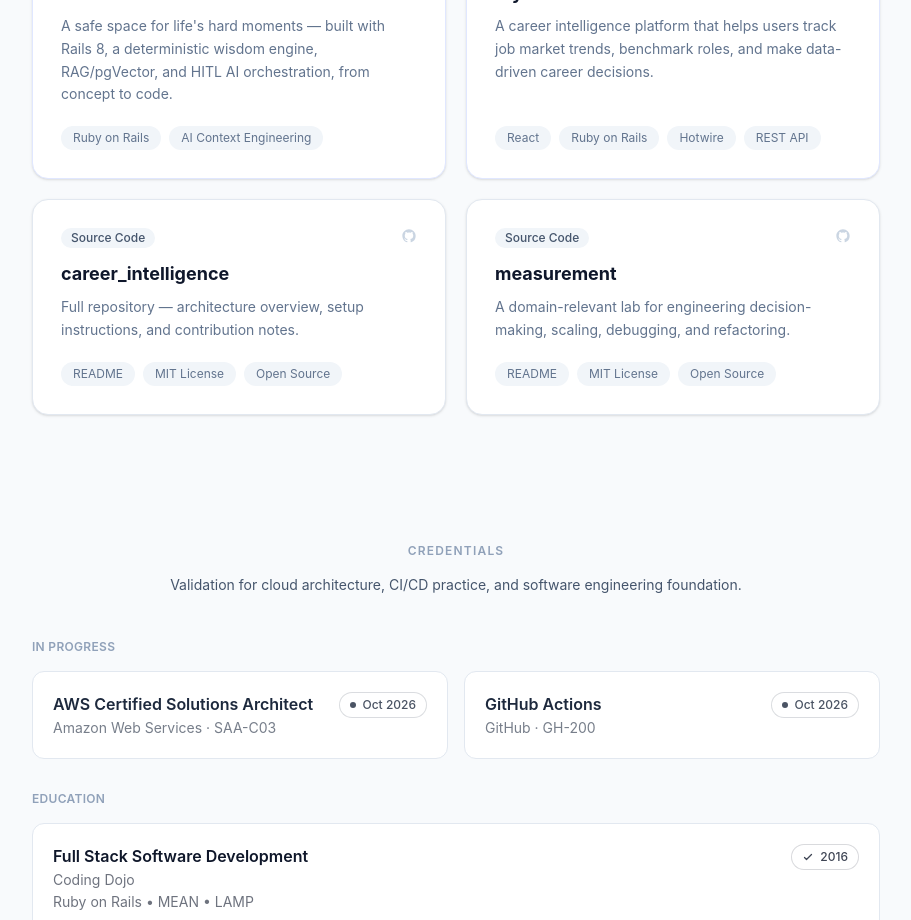
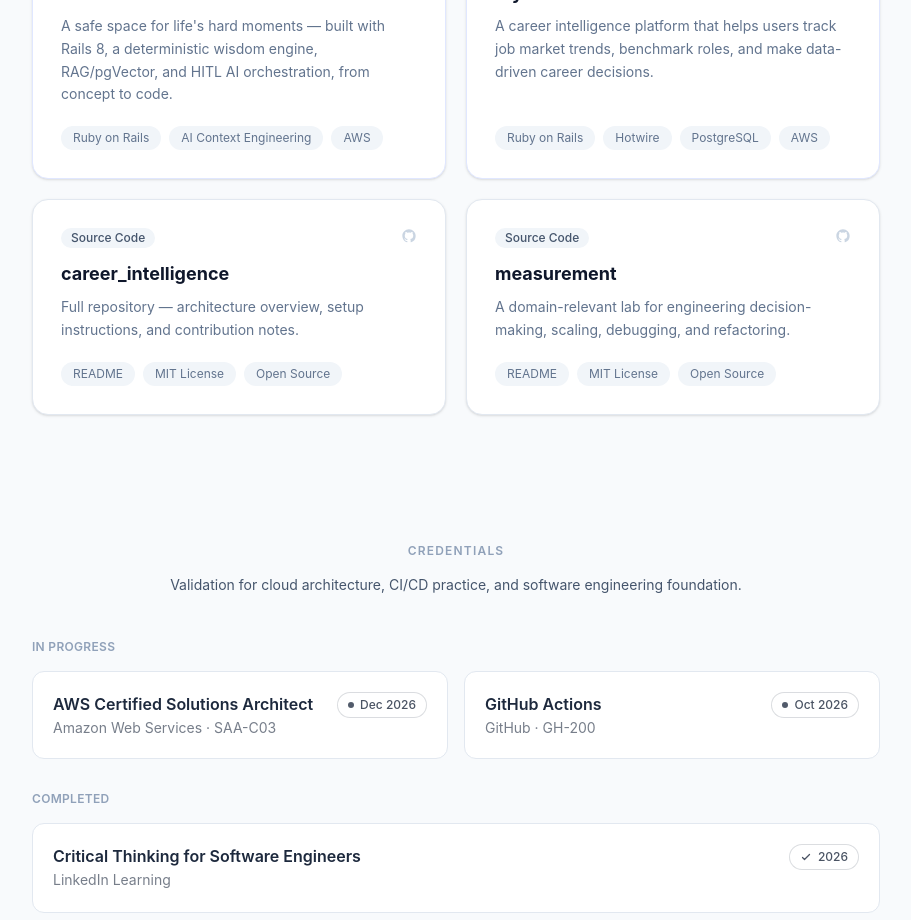
Before and after one commit to ntxtthomas/bio, a React (Vite) app: page / in a window 1280 px wide. Shown: the part 1880-2800 px from the top of the page, without its empty margins (184-1095 px from the left). Built offline with nearby package versions, Linux system fonts and the light colour scheme; no server answers.

Commit message:
add section navlinks, add credentials

```diff
--- a/src/components/About.tsx
+++ b/src/components/About.tsx
@@ -36,7 +36,7 @@
   };
 
   return (
-    <section className="bg-white py-16">
+    <section id="about" className="bg-white py-16">
       <div className="mx-auto max-w-4xl px-6">
 
         <div className="text-justify text-base leading-relaxed text-slate-700">
--- a/src/components/Certifications.tsx
+++ b/src/components/Certifications.tsx
@@ -11,11 +11,74 @@
 
 const certs: Cert[] = [
   {
+    name: 'Critical Thinking for Software Engineers',
+    code: '',
+    issuer: 'LinkedIn Learning',
+    href: 'https://www.linkedin.com/learning/certificates/e9d4fb4684b29e76543b49005273759e7069e0c9a0348b1da207df0ddf984f81',
+    year: '2026',
+    color: 'bg-white border-slate-200 text-slate-800',
+    timeline: 'Feb 2026',
+  },
+  {
+    name: 'Problem Solving Techniques',
+    code: '',
+    issuer: 'LinkedIn Learning',
+    href: 'https://www.linkedin.com/learning/certificates/deb25427509904125f08b9742641b745a85148451b239e13b045bcb848d77d0c',
+    year: '2026',
+    color: 'bg-white border-slate-200 text-slate-800',
+    timeline: 'Feb 2026',
+  },
+  {
+    name: 'React.js: Building an Interface',
+    code: '',
+    issuer: 'LinkedIn Learning',
+    href: 'https://www.linkedin.com/in/ntxtthomas/overlay/Certifications/602999517/treasury?profileId=ACoAAAJeqOABtxiXEcxQoiDBCSTohl-8UCqomeE',
+    year: '2025',
+    color: 'bg-white border-slate-200 text-slate-800',
+    timeline: 'Dec 2025',
+  },
+  {
+    name: 'React Essential Training',
+    code: '',
+    issuer: 'LinkedIn Learning',
+    href: 'https://www.linkedin.com/in/ntxtthomas/overlay/Certifications/602883311/treasury/?profileId=ACoAAAJeqOABtxiXEcxQoiDBCSTohl-8UCqomeE',
+    year: '2025',
+    color: 'bg-white border-slate-200 text-slate-800',
+    timeline: 'Nov 2025',
+  },
+  {
+    name: 'PostgreSQL Essential Training',
+    code: '',
+    issuer: 'LinkedIn Learning',
+    href: 'https://www.linkedin.com/in/ntxtthomas/overlay/Certifications/1642196214/treasury/?profileId=ACoAAAJeqOABtxiXEcxQoiDBCSTohl-8UCqomeE',
+    year: '2025',
+    color: 'bg-white border-slate-200 text-slate-800',
+    timeline: 'Aug 2025',
+  },
+    {
+    name: 'PHP: Object-Oriented Programming',
+    code: '',
+    issuer: 'LinkedIn Learning',
+    href: 'https://www.linkedin.com/in/ntxtthomas/overlay/Certifications/421671076/treasury?profileId=ACoAAAJeqOABtxiXEcxQoiDBCSTohl-8UCqomeE',
+    year: '2025',
+    color: 'bg-white border-slate-200 text-slate-800',
+    timeline: 'May 2025',
+  },
+  {
+    name: 'PHP Essential Training',
+    code: '',
+    issuer: 'LinkedIn Learning',
+    href: 'https://www.linkedin.com/in/ntxtthomas/overlay/Certifications/1642196214/treasury/?profileId=ACoAAAJeqOABtxiXEcxQoiDBCSTohl-8UCqomeE',
+    year: '2025',
+    color: 'bg-white border-slate-200 text-slate-800',
+    timeline: 'April 2025',
+  },
+  {
     name: 'AWS Certified Solutions Architect',
     code: 'SAA-C03',
     issuer: 'Amazon Web Services',
     color: 'bg-white border-slate-200 text-slate-800',
-    timeline: 'Oct 2026',
+    timeline: 'Dec 2026',
   },
   {
     name: 'GitHub Actions',
@@ -39,7 +102,7 @@
 
 export default function Certifications() {
   return (
-    <section className="bg-slate-50 py-16">
+    <section id="credentials" className="bg-slate-50 py-16">
       <div className="mx-auto max-w-4xl px-6">
         <h2 className="mb-3 text-center text-xs font-semibold uppercase tracking-widest text-slate-400">
           Credentials
@@ -73,15 +136,15 @@
           </div>
         </div>
 
-        {/* Education / Completed */}
+        {/* Completed */}
         <div>
           <p className="mb-4 text-xs font-semibold uppercase tracking-wide text-slate-400">
-            Education
+            Completed
           </p>
           <div className="grid gap-4">
             {completed.map(({ name, code, issuer, color, href, year, language }) => {
               const inner = (
-                <div className={`rounded-xl border p-5 transition-all ${color} ${href ? 'hover:shadow-md' : ''}`}>
+                <div className={`rounded-xl border p-5 transition-all ${color} ${href ? 'hover:shadow-md hover:border-slate-300 hover:bg-slate-50' : ''}`}>
                   <div className="flex items-start justify-between gap-3">
                     <div>
                       <p className="font-semibold">{name}</p>
--- a/src/components/Layout.tsx
+++ b/src/components/Layout.tsx
@@ -10,6 +10,24 @@
             Terry Thomas
           </Link>
           <nav>
+            <a
+              href="#about"
+              className="mr-12 text-sm font-medium text-muted transition-colors hover:text-accent"
+            >
+              About Me
+            </a>
+            <a
+              href="#portfolio"
+              className="mr-12 text-sm font-medium text-muted transition-colors hover:text-accent"
+            >
+              Portfolio
+            </a>
+            <a
+              href="#credentials"
+              className="mr-12 text-sm font-medium text-muted transition-colors hover:text-accent"
+            >
+              Credentials
+            </a>
             <Link
               to="/articles"
               className="text-sm font-medium text-muted transition-colors hover:text-accent"
--- a/src/components/Links.tsx
+++ b/src/components/Links.tsx
@@ -2,7 +2,7 @@
 
 export default function Links() {
   return (
-    <section className="bg-slate-50 py-16">
+    <section id="portfolio" className="bg-slate-50 py-16">
       <div className="mx-auto max-w-4xl px-6">
         <h2 className="mb-3 text-center text-xs font-semibold uppercase tracking-widest text-slate-400">
           Featured Engineering Work
@@ -12,10 +12,10 @@
         </p>
         <div className="grid gap-5 sm:grid-cols-2">
 
-        {/* Live passion projetct */}
+        {/* Live passion project */}
           <Link
             to="/lenses"
-            className="group flex flex-col rounded-2xl border border-indigo-100 bg-white p-7 shadow-sm transition-all hover:border-indigo-300 hover:shadow-md"
+            className="group flex flex-col rounded-2xl border border-indigo-100 bg-white p-7 shadow-sm transition-all hover:border-indigo-300 hover:shadow-md hover:bg-slate-50"
           >
             <div className="flex items-start justify-between gap-4">
               <span className="inline-block rounded-full bg-indigo-50 px-2.5 py-0.5 text-xs font-medium text-indigo-600">
@@ -42,7 +42,7 @@
               HITL AI orchestration, from concept to code.
             </p>
             <div className="mt-5 flex flex-wrap gap-2">
-              {['Ruby on Rails', 'AI Context Engineering'].map((tag) => (
+              {['Ruby on Rails', 'AI Context Engineering', 'AWS'].map((tag) => (
                 <span
                   key={tag}
                   className="rounded-full bg-slate-100 px-3 py-1 text-xs text-slate-500"
@@ -52,12 +52,13 @@
               ))}
             </div>
           </Link>
+
           {/* Live demo card */}
           <a
             href="https://mycareerintel.com"
             target="_blank"
             rel="noopener noreferrer"
-            className="group flex flex-col rounded-2xl border border-indigo-100 bg-white p-7 shadow-sm transition-all hover:border-indigo-300 hover:shadow-md"
+            className="group flex flex-col rounded-2xl border border-indigo-100 bg-white p-7 shadow-sm transition-all hover:border-indigo-300 hover:shadow-md hover:bg-slate-50"
           >
             <div className="flex items-start justify-between gap-4">
               <span className="inline-block rounded-full bg-indigo-50 px-2.5 py-0.5 text-xs font-medium text-indigo-600">
@@ -83,7 +84,7 @@
               benchmark roles, and make data-driven career decisions.
             </p>
             <div className="mt-5 flex flex-wrap gap-2">
-              {['React', 'Ruby on Rails', 'Hotwire', 'REST API'].map((tag) => (
+              {['Ruby on Rails', 'Hotwire', 'PostgreSQL', 'AWS'].map((tag) => (
                 <span
                   key={tag}
                   className="rounded-full bg-slate-100 px-3 py-1 text-xs text-slate-500"
@@ -99,7 +100,7 @@
             href="https://github.com/ntxtthomas/career_intelligence/#career-intelligence"
             target="_blank"
             rel="noopener noreferrer"
-            className="group flex flex-col rounded-2xl border border-slate-200 bg-white p-7 shadow-sm transition-all hover:border-slate-400 hover:shadow-md"
+            className="group flex flex-col rounded-2xl border border-slate-200 bg-white p-7 shadow-sm transition-all hover:border-slate-400 hover:shadow-md hover:bg-slate-50"
           >
             <div className="flex items-start justify-between gap-4">
               <span className="inline-block rounded-full bg-slate-100 px-2.5 py-0.5 text-xs font-medium text-slate-600">
@@ -137,7 +138,7 @@
             href="https://github.com/ntxtthomas/measurement#readme"
             target="_blank"
             rel="noopener noreferrer"
-            className="group flex flex-col rounded-2xl border border-slate-200 bg-white p-7 shadow-sm transition-all hover:border-slate-400 hover:shadow-md"
+            className="group flex flex-col rounded-2xl border border-slate-200 bg-white p-7 shadow-sm transition-all hover:border-slate-400 hover:shadow-md hover:bg-slate-50"
           >
             <div className="flex items-start justify-between gap-4">
               <span className="inline-block rounded-full bg-slate-100 px-2.5 py-0.5 text-xs font-medium text-slate-600">
```
